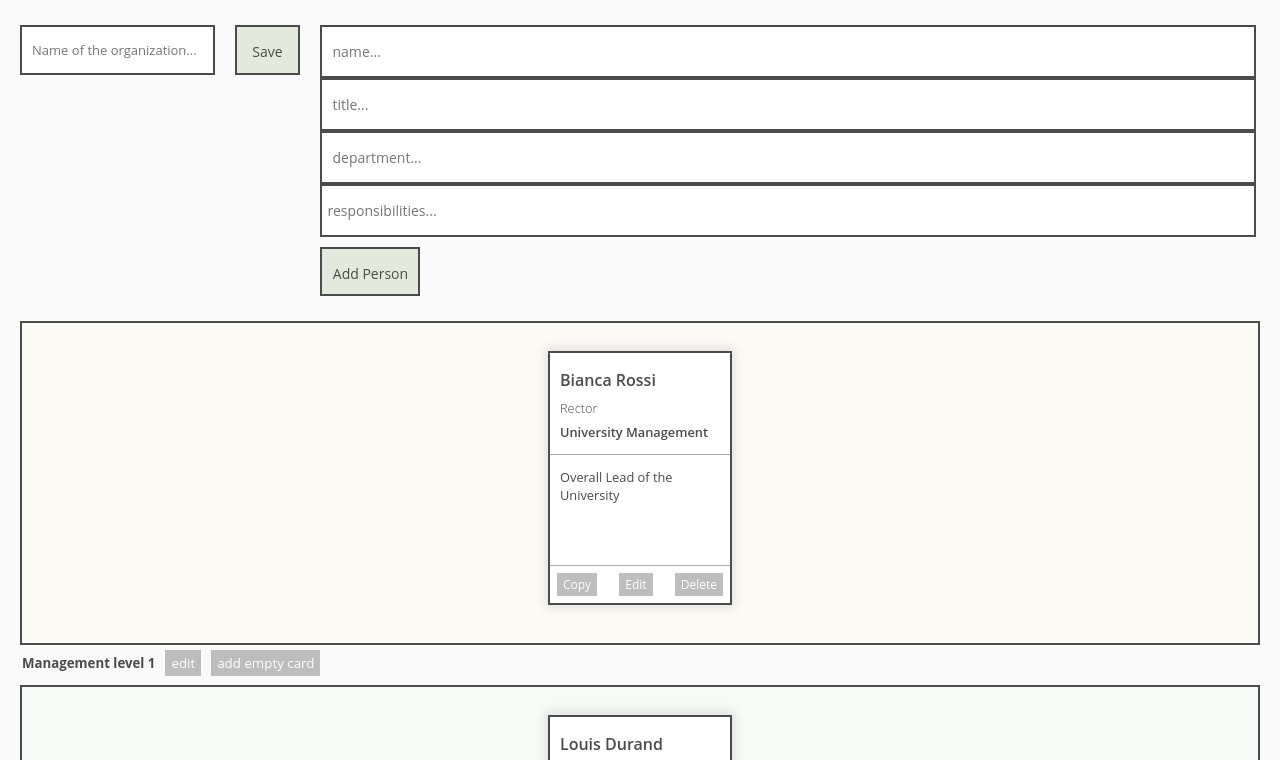
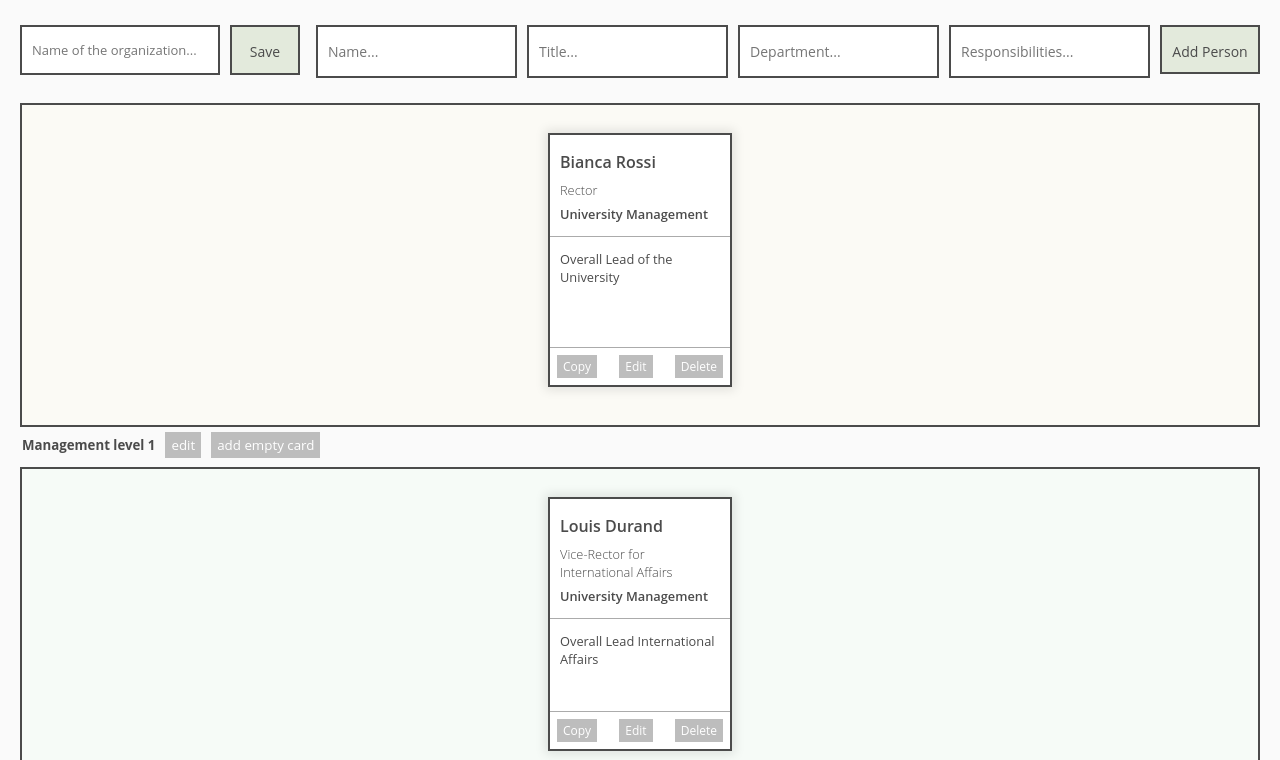
Before and after one commit to studioeunice/Peer-IR-View-Tool, a website built with Parcel: page index.html in a window 1280 px wide. Shown: the top 760 px of the page. Built offline with nearby package versions, Linux system fonts and the light colour scheme; a script that the page names is missing.

Commit message:
Update index.html

```diff
--- a/index.html
+++ b/index.html
@@ -1,9 +1,9 @@
 <!DOCTYPE html>
-<html>
+<html lang="en">
 
 <head>
-    <meta charset="utf-8">
-    <meta name="viewport" content="width=device-width, initial-scale=1.0" />
+    <meta charset="UTF-8">
+    <meta name="viewport" content="width=device-width, initial-scale=1.0">
     <title>Who-is-who</title>
     <link rel="stylesheet" href="styles.css" />
     <script src="https://raw.githack.com/SortableJS/Sortable/master/Sortable.js"></script>
@@ -31,20 +31,17 @@
     <!-- Header - Organization name and input field -->
     <header>
         <div class="info-container">
-            <input type="text" id="university-name" autocomplete="off" placeholder="Name of the organization..."
-                required pattern="^[A-Za-z]+$">
-            <h2 id="university-name-heading"></h2>
+            <input type="text" id="university-name" autocomplete="off" placeholder="Name of the organization..." required pattern="^[A-Za-z]+$">
+            <h2 id="university-name-heading" style="display: none;"></h2>
             <button class="no-print" id="university-name-button" onclick="toggleEdit()">Save</button>
         </div>
 
-        <form class="input-container no-print" onsubmit="addNewPerson(event)" id="input-form">
-            <div class="fields no-print">
-                <input type="text" id="name" autocomplete="off" placeholder="name..." required
-                    pattern="^[A-Za-z\u00C0-\u017F]+$">
-                <input type="text" id="title" autocomplete="on" placeholder="title..." required
-                    pattern="^[A-Za-z\u00C0-\u017F]+$">
-                <input type="text" id="department" autocomplete="on" placeholder="department...">
-                <input type="text" id="responsibilities" autocomplete="off" placeholder="responsibilities...">
+        <form class="no-print" onsubmit="addNewPerson(event)" id="input-form">
+            <div class="input-container">
+                <input type="text" id="name" autocomplete="off" placeholder="Name..." required pattern="^[A-Za-z\u00C0-\u017F]+$">
+                <input type="text" id="title" autocomplete="on" placeholder="Title..." required pattern="^[A-Za-z\u00C0-\u017F]+$">
+                <input type="text" id="department" autocomplete="on" placeholder="Department...">
+                <input type="text" id="responsibilities" autocomplete="off" placeholder="Responsibilities...">
                 <input type="submit" id="submit-button" value="Add Person">
             </div>
         </form>
@@ -79,12 +76,9 @@
             <div class="level-tag">
                 <h5 id="level-1-name-title">Management level 1</h5>
                 <input type="text" id="level-1-name-input" class="edit-level-name-input no-print hidden">
-                <button type="button" id="level-1-edit-button" class="edit-level-name-button no-print"
-                    onclick="editLevelName(1)">edit</button>
-                <button type="button" id="level-1-save-button" class="edit-level-name-button no-print hidden"
-                    onclick="saveLevelName(1)">save</button>
-                <button type="button" class="add-empty-card-button no-print" onclick="createGhost(event)">add empty
-                    card</button>
+                <button type="button" id="level-1-edit-button" class="edit-level-name-button no-print" onclick="editLevelName(1)">edit</button>
+                <button type="button" id="level-1-save-button" class="edit-level-name-button no-print hidden" onclick="saveLevelName(1)">save</button>
+                <button type="button" class="add-empty-card-button no-print" onclick="createGhost(event)">add empty card</button>
             </div>
         </div>
 
@@ -115,10 +109,8 @@
             <div class="level-tag">
                 <h5 id="level-2-name-title">Management level 2</h5>
                 <input type="text" id="level-2-name-input" class="edit-level-name-input no-print hidden">
-                <button type="button" id="level-2-edit-button" class="edit-level-name-button no-print"
-                    onclick="editLevelName(2)">edit</button>
-                <button type="button" id="level-2-save-button" class="edit-level-name-button no-print hidden"
-                    onclick="saveLevelName(2)">save</button>
+                <button type="button" id="level-2-edit-button" class="edit-level-name-button no-print" onclick="editLevelName(2)">edit</button>
+                <button type="button" id="level-2-save-button" class="edit-level-name-button no-print hidden" onclick="saveLevelName(2)">save</button>
                 <button type="button" class="add-empty-card-button no-print" onclick="createGhost(event)">add empty
                     card</button>
             </div>
@@ -152,10 +144,8 @@
             <div class="level-tag">
                 <h5 id="level-3-name-title">Management level 3</h5>
                 <input type="text" id="level-3-name-input" class="edit-level-name-input no-print hidden">
-                <button type="button" id="level-3-edit-button" class="edit-level-name-button no-print"
-                    onclick="editLevelName(3)">edit</button>
-                <button type="button" id="level-3-save-button" class="edit-level-name-button no-print hidden"
-                    onclick="saveLevelName(3)">save</button>
+                <button type="button" id="level-3-edit-button" class="edit-level-name-button no-print" onclick="editLevelName(3)">edit</button>
+                <button type="button" id="level-3-save-button" class="edit-level-name-button no-print hidden" onclick="saveLevelName(3)">save</button>
                 <button type="button" class="add-empty-card-button no-print" onclick="createGhost(event)">add empty
                     card</button>
             </div>
@@ -188,10 +178,8 @@
             <div class="level-tag">
                 <h5 id="level-4-name-title">Management level 4</h5>
                 <input type="text" id="level-4-name-input" class="edit-level-name-input no-print hidden">
-                <button type="button" id="level-4-edit-button" class="edit-level-name-button no-print"
-                    onclick="editLevelName(4)">edit</button>
-                <button type="button" id="level-4-save-button" class="edit-level-name-button no-print hidden"
-                    onclick="saveLevelName(4)">save</button>
+                <button type="button" id="level-4-edit-button" class="edit-level-name-button no-print" onclick="editLevelName(4)">edit</button>
+                <button type="button" id="level-4-save-button" class="edit-level-name-button no-print hidden" onclick="saveLevelName(4)">save</button>
                 <button type="button" class="add-empty-card-button no-print" onclick="createGhost(event)">add empty
                     card</button>
             </div>
```
